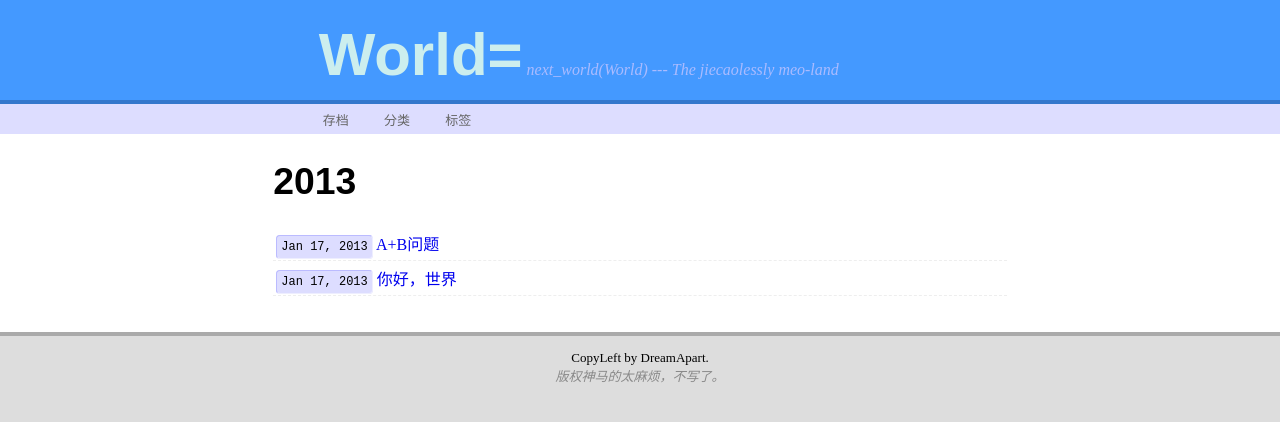
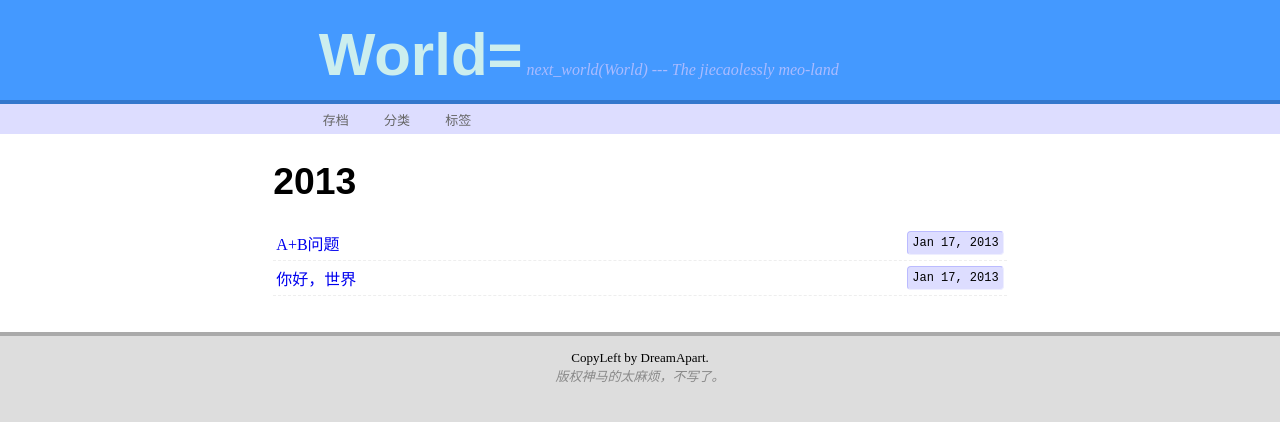
Before and after one commit to RnMss/rnmss.github.com, a Jekyll site: the page built from archive.html, in a window 1280 px wide. Shown: the top 422 px of the page. Built offline with Jekyll 4.4.1, drawn with Linux system fonts in a browser that asks for light colours; Markdown is read by kramdown in place of the engine named in the settings.

Commit message:
Update archive.html

```diff
--- a/archive.html
+++ b/archive.html
@@ -18,7 +18,7 @@ keywords:
 <h2>{{ post_year1 }}</h2>
 <ul class="postsList">
 {% endif %}
-<li><time>{{ post.date | date: "%b %d, %Y" }}</time> <a href="{{ post.url }}">{{ post.title }}</a></li>
+<li><time class="toRight">{{ post.date | date: "%b %d, %Y" }}</time> <a href="{{ post.url }}">{{ post.title }}</a></li>
 {% endfor %}
 </ul>
 </div>
```
